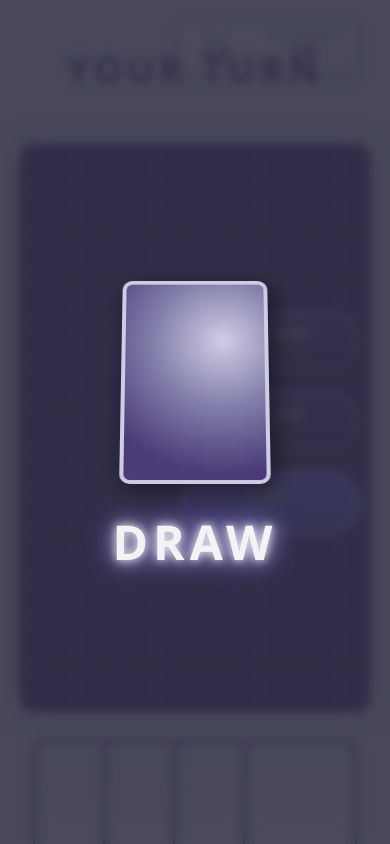
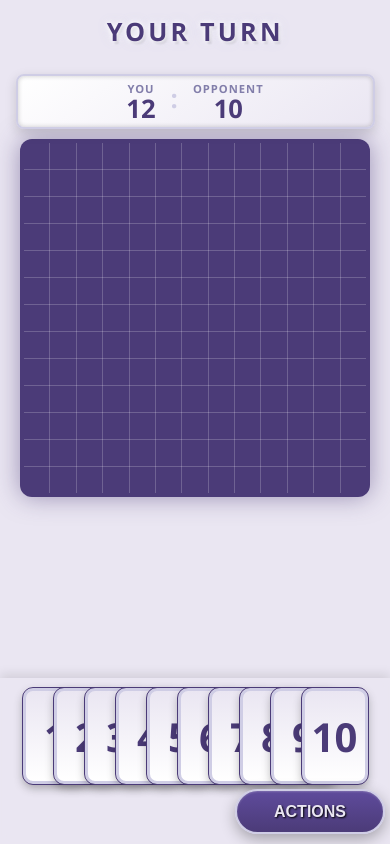
Before and after one commit to LucaYan0506/Game-of-10-V2, a React (Vite) app in the folder frontend/: page /match in a window 390 px wide. Shown: the top 844 px of the page. Built offline with nearby package versions, Linux system fonts and the light colour scheme.

Commit message:
more mobile responsive && card selection added

```diff
--- a/frontend/src/pages/GamePlayPage.css
+++ b/frontend/src/pages/GamePlayPage.css
@@ -6,7 +6,8 @@ body.gameplay {
   background-color: #EAE6F2;
   color: #2c2c40;
   background-image: none;
-  transition: background-color 0.3s ease; /* Smooth transition for background */
+  transition: background-color 0.3s ease;
+  /* Smooth transition for background */
 }
 
 .game-table {
@@ -16,12 +17,13 @@ body.gameplay {
   border: 4px solid #CFCDE5;
   box-shadow: 0 0 25px rgba(75, 59, 120, 0.5);
   overflow: hidden;
+  max-width: 100%;
 }
 
 .game-table td {
   width: 40px;
   height: 40px;
-  border: 1px solid rgba(255, 255, 255, 0.2); /* Sharper grid lines */
+  border: 1px solid rgba(255, 255, 255, 0.2);
   text-align: center;
   vertical-align: middle;
   color: white;
@@ -29,21 +31,20 @@ body.gameplay {
 }
 
 .game-table td:hover {
-  background-color: rgba(106, 90, 205, 0.4); /* SlateBlue glow */
+  background-color: rgba(106, 90, 205, 0.4);
   cursor: pointer;
 }
 
 .game-play-container {
   display: flex;
   flex-direction: column;
-  justify-content: center; /* Vertically centers the table */
+  justify-content: center;
   align-items: center;
   min-height: 100vh;
   padding: 20px;
   box-sizing: border-box;
   position: relative;
   gap: 30px;
-
 }
 
 .score-container {
@@ -56,8 +57,9 @@ body.gameplay {
   background: linear-gradient(145deg, #ffffff, #EAE6F2);
   padding: 5px 20px;
   border-radius: 8px;
-  box-shadow: inset 0 0 5px rgba(0,0,0,0.2), 0 4px 12px rgba(0, 0, 0, 0.15);
+  box-shadow: inset 0 0 5px rgba(0, 0, 0, 0.2), 0 4px 12px rgba(0, 0, 0, 0.15);
   border: 2px solid #CFCDE5;
+  z-index: 10;
 }
 
 .score-item {
@@ -82,19 +84,16 @@ body.gameplay {
 }
 
 .score-divider {
-    font-size: 1.6rem;
-    font-weight: 700;
-    color: #CFCDE5;
-    padding-bottom: 5px;
+  font-size: 1.6rem;
+  font-weight: 700;
+  color: #CFCDE5;
+  padding-bottom: 5px;
 }
-
 
 .player-hand-container {
   display: flex;
   justify-content: center;
-  padding-bottom: 10px; /* Space for hover effect */
-  flex-wrap: wrap;
-
+  padding-bottom: 10px;
 }
 
 .hand-card:not(:first-child) {
@@ -109,25 +108,48 @@ body.gameplay {
   border-radius: 10px;
   border: 5px solid #CFCDE5;
   outline: 2px solid #4b3b78;
-  box-shadow: 0 4px 10px rgba(0,0,0,0.3);
+  box-shadow: 0 4px 10px rgba(0, 0, 0, 0.3);
   transition: all 0.2s ease-in-out;
   cursor: pointer;
   flex-shrink: 0;
+  display: flex;
+  justify-content: center;
+  align-items: center;
+}
+
+.hand-card .card-number{
+  font-family: "Segoe UI", Tahoma, Geneva, Verdana, sans-serif;
+  font-size: 4.5rem;
+  font-weight: 700;
+  color: #4b3b78;
+  user-select: none;
 }
 
 /* Fan out cards on hover of the container */
 .player-hand-container:hover .hand-card {
-    margin: 0 5px;
+  margin: 0 5px;
 }
 
 .hand-card:hover {
   transform: translateY(-25px) scale(1.1);
-  box-shadow: 0 10px 20px rgba(0,0,0,0.4);
-  z-index: 10; /* Ensure hovered card is on top */
+  box-shadow: 0 10px 20px rgba(0, 0, 0, 0.4);
+  z-index: 10;
 }
 
+.hand-card.selected {
+  border-color: #836FFF;
+  /* Lifts the card and makes it glow to show it's selected */
+  transform: translateY(-15px);
+  box-shadow: 0 0 20px 5px rgba(131, 111, 255, 0.7), 0 6px 12px rgba(0, 0, 0, 0.3);
+  z-index: 5; /* Ensures it sits above other non-hovered cards */
+}
 
-/* Action Buttons - New Middle-Right Layout */
+/* Optional: Ensure the hover effect is still more prominent on a selected card */
+.hand-card.selected:hover {
+  transform: translateY(-25px) scale(1.1); /* Matches the original hover transform */
+  box-shadow: 0 0 25px 8px rgba(131, 111, 255, 0.8), 0 10px 20px rgba(0, 0, 0, 0.4);
+}
+
 .action-buttons {
   position: fixed;
   top: 50%;
@@ -136,7 +158,11 @@ body.gameplay {
   display: flex;
   flex-direction: column;
   gap: 20px;
-  z-index: 20; /* Ensure they are above other elements */
+  z-index: 20;
+}
+
+.action-buttons .actions-toggle {
+  display: none;
 }
 
 .game-button {
@@ -153,23 +179,22 @@ body.gameplay {
   color: #EAE6F2;
   background: linear-gradient(180deg, #5f4b9c, #4b3b78);
   border: 2px solid #CFCDE5;
-  border-radius: 30px; /* Pill shape */
+  border-radius: 30px;
   cursor: pointer;
   transition: all 0.2s ease;
-  box-shadow: 0 5px 15px rgba(0,0,0,0.3), inset 0 1px 2px rgba(255,255,255,0.2);
+  box-shadow: 0 5px 15px rgba(0, 0, 0, 0.3), inset 0 1px 2px rgba(255, 255, 255, 0.2);
   text-shadow: 1px 1px 2px #000;
 }
 
 .game-button .button-label {
   font-size: 0.8rem;
   font-weight: 400;
-  /* text-transform: uppercase; */
   color: rgba(234, 230, 242, 0.7);
 }
 
 .game-button:hover {
   transform: scale(1.05);
-  box-shadow: 0 8px 20px rgba(0,0,0,0.4), inset 0 1px 2px rgba(255,255,255,0.2);
+  box-shadow: 0 8px 20px rgba(0, 0, 0, 0.4), inset 0 1px 2px rgba(255, 255, 255, 0.2);
 }
 
 .game-button.submit {
@@ -178,9 +203,17 @@ body.gameplay {
 }
 
 @keyframes glowing-button {
-  0%   { box-shadow: 0 0 5px #6a5acd, inset 0 1px 2px rgba(255,255,255,0.2); }
-  50%  { box-shadow: 0 0 20px #9370DB, inset 0 1px 2px rgba(255,255,255,0.2); }
-  100% { box-shadow: 0 0 5px #6a5acd, inset 0 1px 2px rgba(255,255,255,0.2); }
+  0% {
+    box-shadow: 0 0 5px #6a5acd, inset 0 1px 2px rgba(255, 255, 255, 0.2);
+  }
+
+  50% {
+    box-shadow: 0 0 20px #9370DB, inset 0 1px 2px rgba(255, 255, 255, 0.2);
+  }
+
+  100% {
+    box-shadow: 0 0 5px #6a5acd, inset 0 1px 2px rgba(255, 255, 255, 0.2);
+  }
 }
 
 .turn-indicator {
@@ -189,28 +222,26 @@ body.gameplay {
   color: #4b3b78;
   text-transform: uppercase;
   letter-spacing: 4px;
-  text-shadow:
-    0 0 4px #ffffff,
-    0 0 8px #ffffff,
-    0 0 12px #CFCDE5,
-    2px 2px 2px rgba(0, 0, 0, 0.15);
+  text-shadow: 0 0 4px #ffffff, 0 0 8px #ffffff, 0 0 12px #CFCDE5, 2px 2px 2px rgba(0, 0, 0, 0.15);
   z-index: 20;
-  pointer-events: none; /* So it doesn't block clicks */
+  pointer-events: none;
   animation: pulse-glow 4s infinite ease-in-out;
+  text-align: center;
 }
 
 @keyframes pulse-glow {
-  0%, 100% {
-    opacity: 1;
+
+  0%,
+  100% {
     transform: scale(1);
   }
+
   50% {
-    opacity: 0.95;
     transform: scale(1.06);
   }
 }
 
-/* === NEW DRAW PHASE STYLES === */
+/* === DRAW PHASE STYLES === */
 
 .draw-phase-overlay {
   position: fixed;
@@ -218,7 +249,7 @@ body.gameplay {
   left: 0;
   width: 100%;
   height: 100%;
-  background-color: rgba(44, 44, 64, 0.85); /* Dark slate blue, semi-transparent */
+  background-color: rgba(44, 44, 64, 0.85);
   display: flex;
   justify-content: center;
   align-items: center;
@@ -226,9 +257,15 @@ body.gameplay {
   backdrop-filter: blur(5px);
   animation: fade-in 0.5s ease-out forwards;
 }
+
 @keyframes fade-in {
-  from { opacity: 0; }
-  to { opacity: 1; }
+  from {
+    opacity: 0;
+  }
+
+  to {
+    opacity: 1;
+  }
 }
 
 .center-deck-container {
@@ -241,19 +278,24 @@ body.gameplay {
 }
 
 .card-deck.large {
-  width: 140px; /* Larger deck for prominence */
+  width: 140px;
   height: 210px;
   background: radial-gradient(circle at 70% 30%, #CFCDE5, #827eaa 40%, #4b3b78 80%);
-  color: #EAE6F2; border: 4px solid #CFCDE5; border-radius: 10px;
-  font-weight: bold; font-size: 1.5rem; text-shadow: 0 0 5px #000;
-  cursor: pointer; box-shadow: 5px 5px 25px rgba(0,0,0,0.5);
+  color: #EAE6F2;
+  border: 4px solid #CFCDE5;
+  border-radius: 10px;
+  font-weight: bold;
+  font-size: 1.5rem;
+  text-shadow: 0 0 5px #000;
+  cursor: pointer;
+  box-shadow: 5px 5px 25px rgba(0, 0, 0, 0.5);
   transition: transform 0.3s ease, box-shadow 0.3s ease;
-  transform: rotateX(20deg); /* Give it some perspective */
+  transform: rotateX(20deg);
 }
 
 .card-deck.large:hover {
   transform: rotateX(10deg) scale(1.05);
-  box-shadow: 8px 8px 30px rgba(0,0,0,0.6);
+  box-shadow: 8px 8px 30px rgba(0, 0, 0, 0.6);
 }
 
 .draw-prompt {
@@ -265,19 +307,28 @@ body.gameplay {
   text-shadow: 0 0 10px #fff, 0 0 20px #CFCDE5, 0 0 35px #836FFF;
   animation: subtle-pulse 2s infinite ease-in-out;
 }
+
 @keyframes subtle-pulse {
-  0%, 100% { opacity: 1; }
-  50% { opacity: 0.85; }
+
+  0%,
+  100% {
+    opacity: 1;
+  }
+
+  50% {
+    opacity: 0.85;
+  }
 }
 
-/* Card that animates from the center deck */
 .drawn-card-center {
   position: absolute;
-  top: 0; left: 0;
+  top: 0;
+  left: 0;
   width: 100%;
   height: 100%;
   background: linear-gradient(to bottom, #EAE6F2, #ffffff);
-  border-radius: 10px; border: 5px solid #CFCDE5;
+  border-radius: 10px;
+  border: 5px solid #CFCDE5;
   outline: 2px solid #4b3b78;
   box-shadow: 0 0 25px rgba(200, 200, 255, 0.8);
   animation: draw-from-center-animation 1.2s forwards cubic-bezier(0.6, 0.04, 0.98, 0.335);
@@ -288,13 +339,187 @@ body.gameplay {
     transform: translate3d(0, 0, 50px) rotateX(-20deg) rotateY(0deg);
     opacity: 1;
   }
+
   40% {
     transform: translate3d(0, -150px, 200px) rotateX(0deg) rotateY(-10deg);
     opacity: 1;
   }
+
   100% {
-    /* Values to approximate the hand position */
     transform: translate3d(-20vw, 50vh, -200px) rotateX(0deg) rotateY(-45deg) scale(0.6);
     opacity: 0;
   }
 }
+
+@media (max-width: 1276px) {
+  .hand-card {
+    width: 80px;
+    height: 120px;
+    border-width: 3px;
+    outline-width: 1px;
+  }
+
+  .hand-card .card-number{
+    font-size: 3.5rem;
+  }
+}
+
+@media (max-width: 1035px) {
+  .hand-card {
+    width: 70px;
+    height: 105px;
+    border-width: 3px;
+    outline-width: 1px;
+  }
+  .hand-card .card-number{
+    font-size: 2.5rem;
+  }
+
+  .action-buttons {
+    gap: 10px;
+    position: fixed;
+    top: initial;
+    left: initial;
+    right: 5px;
+    bottom: 10px;
+    transform: translateY(0);
+  }
+
+  .action-buttons .actions-toggle {
+    display: flex;
+    width: 150px;
+    height: 45px;
+    font-size: 1rem;
+    background: linear-gradient(180deg, #5f4b9c, #4b3b78);
+    z-index: 2;
+  }
+
+  .action-buttons .actions-menu {
+    position: absolute;
+    right: 0;
+    bottom: 100%;
+    margin-bottom: 10px;
+    pointer-events: none;
+    display: flex;
+    flex-direction: column;
+    gap: 10px;
+    align-items: center;
+
+    /* --- animation --- */
+    opacity: 0;
+    visibility: hidden;
+    transform: translateY(20px);
+    transition: all 0.5s cubic-bezier(0.175, 0.885, 0.32, 1.275);
+  }
+
+  .action-buttons .actions-menu .game-button {
+    width: 140px;
+    height: 48px;
+    font-size: 1rem;
+    transform: translateY(20px) scale(0.0);
+  }
+
+  .action-buttons.open .actions-menu {
+    opacity: 1;
+    visibility: visible;
+    pointer-events: auto;
+    transform: translateY(0);
+  }
+
+  .action-buttons.open .actions-menu .game-button {
+    transform: translateY(0) scale(1);
+    opacity: 1;
+    visibility: visible;
+  }
+
+  .action-buttons .actions-toggle {
+    display: flex !important;
+    visibility: initial !important;
+    ;
+    transform: translateY(0) scale(1);
+    opacity: 1;
+    pointer-events: auto;
+  }
+}
+
+@media (max-width: 900px) {
+  .hand-card {
+    width: 60px;
+    height: 90px;
+    border-width: 3px;
+    outline-width: 1px;
+  }
+}
+
+/* Mobile Styles */
+@media (max-width: 780px) {
+  .game-play-container {
+    gap: 10px;
+    padding-top: 0;
+    padding-bottom: 180px;
+    justify-content: flex-start;
+  }
+
+  .turn-indicator {
+    font-size: 1.5rem;
+    letter-spacing: 3px;
+    margin-top: 15px;
+    order: 1;
+  }
+
+  .score-container {
+    position: relative;
+    top: auto;
+    right: auto;
+    order: 2;
+    margin-top: 0;
+    width: 90%;
+    justify-content: center;
+  }
+
+  .game-table td {
+    width: 24px;
+    height: 24px;
+  }
+
+  .game-table {
+    order: 3;
+  }
+
+  .player-hand-container {
+    order: 4;
+    position: fixed;
+    bottom: 0;
+    left: 0;
+    right: 0;
+    background: rgba(234, 230, 242, 0.8);
+    backdrop-filter: blur(4px);
+    padding: 10px 0;
+    padding-bottom: 60px;
+    z-index: 15;
+    box-shadow: 0 -4px 10px rgba(0, 0, 0, 0.1);
+  }
+
+  .hand-card {
+    width: 60px;
+    height: 90px;
+    border-width: 3px;
+    outline-width: 1px;
+  }
+
+  .hand-card:not(:first-child) {
+    margin-left: -35px;
+  }
+
+  .player-hand-container:hover .hand-card,
+  .hand-card:hover {
+    transform: none;
+    margin: 0;
+    margin-left: -35px;
+  }
+
+  .player-hand-container:hover .hand-card:first-child,
+  .hand-card:hover:first-child {
+    margin-left: 0;
+  }
+}
--- a/frontend/src/pages/GameplayPage.tsx
+++ b/frontend/src/pages/GameplayPage.tsx
@@ -2,19 +2,19 @@ import './GamePlayPage.css'
 import { useEffect, useState } from 'react';
 
 function GamePlayPage() {
-  // State to control the "Draw Phase" overlay. Set to true to see it on load.
-  const [isDrawPhase, setIsDrawPhase] = useState(true);
+  // State to control the "Draw Phase" overlay.
+  const [isDrawPhase, setIsDrawPhase] = useState(false);
   // State to trigger the card draw animation from the center deck.
   const [isDrawing, setIsDrawing] = useState(false);
-
   const [myScore, setMyScore] = useState(12);
   const [enemyScore, setEnemyScore] = useState(10);
+  // State to manage the visibility of the action buttons on mobile
+  const [isActionMenuOpen, setIsActionMenuOpen] = useState(false);
+  const [selectedCardId, setSelectedCardId] = useState(-1);
+  const [cards, setCards] = useState([1,2,3,4,5,6,7,8,9,10]);
 
   useEffect(() => {
-    // This adds the 'gameplay' class to the <body> tag to change the page background
     document.body.classList.add('gameplay');
-
-    // Cleanup function runs when the component unmounts to remove the class
     return () => {
       document.body.classList.remove('gameplay');
     };
@@ -23,18 +23,34 @@ function GamePlayPage() {
   // Handler for drawing a card from the center deck
   const handleDrawFromCenter = () => {
     if (isDrawing) return; // Prevent re-triggering animation
-
     setIsDrawing(true); // Start the animation
 
-    // After the animation finishes (1.2s), end the draw phase
     setTimeout(() => {
       setIsDrawPhase(false);
       setIsDrawing(false); // Reset animation state
-      // You would also add the drawn card to the player's hand state here
     }, 1200);
   };
 
+  const handleCardClicked = (cardId:number) => {
+      if (selectedCardId == cardId)
+        setSelectedCardId(-1);
+      else
+        setSelectedCardId(cardId);
+
+    //   const newCards = cards.map((curr,i) => {
+    //     if (i !== cardId) {
+    //       return curr;
+    //     }
+
+    //     return curr + 1;
+    //   });
+
+    // setCards(newCards);
+
+  };
+
   return (
+    <>
       <div className="game-play-container">
         {/* --- DRAW PHASE OVERLAY --- */}
         {isDrawPhase && (
@@ -45,18 +61,16 @@ function GamePlayPage() {
                 onClick={handleDrawFromCenter}
                 title="Click to draw a card"
               >
-              {/* This card animates from the center deck */}
                 {isDrawing && <div className="drawn-card-center"></div>}
               </div>
-            <div className="draw-prompt">
-              Draw
-            </div>
+              <div className="draw-prompt">Draw</div>
             </div>
           </div>
         )}
 
         {/* --- MAIN GAME UI --- */}
         <h1 className='turn-indicator'>Your Turn</h1>
+
         <div className="score-container">
           <div className="score-item my-score">
             <span>YOU</span>
@@ -69,10 +83,15 @@ function GamePlayPage() {
           </div>
         </div>
 
-      <div className="action-buttons">
+        <div className={`action-buttons ${isActionMenuOpen ? 'open' : ''}`}>
+          <div className="actions-menu">
             <button className="game-button">DISCARD<span className="button-label">Selected Card</span></button>
             <button className="game-button">CLEAR<span className="button-label">Selection</span></button>
             <button className="game-button submit">END <span className="button-label">Turn</span></button>
+          </div>
+          <button className="game-button actions-toggle" onClick={() => setIsActionMenuOpen(!isActionMenuOpen)}>
+            ACTIONS
+          </button>
         </div>
 
         <table className='game-table'>
@@ -88,19 +107,13 @@ function GamePlayPage() {
         </table>
 
         <div className="player-hand-container">
-        {/* Placeholder cards for the hand */}
-        <div className="hand-card"></div>
-        <div className="hand-card"></div>
-        <div className="hand-card"></div>
-        <div className="hand-card"></div>
-        <div className="hand-card"></div>
-        <div className="hand-card"></div>
-        <div className="hand-card"></div>
-        <div className="hand-card"></div>
-        <div className="hand-card"></div>
-        <div className="hand-card"></div>
+          {/* Placeholder cards */}
+          {cards.map((card, i) => <div key={i} className={`hand-card ${i === selectedCardId ? 'selected' : ''}`} onClick={() => handleCardClicked(i)}>
+            <span className="card-number">{card}</span>
+            </div>)}
         </div>
       </div>
+    </>
   );
 }
 
```
Lines whose indentation alone changed are shown as unchanged.
